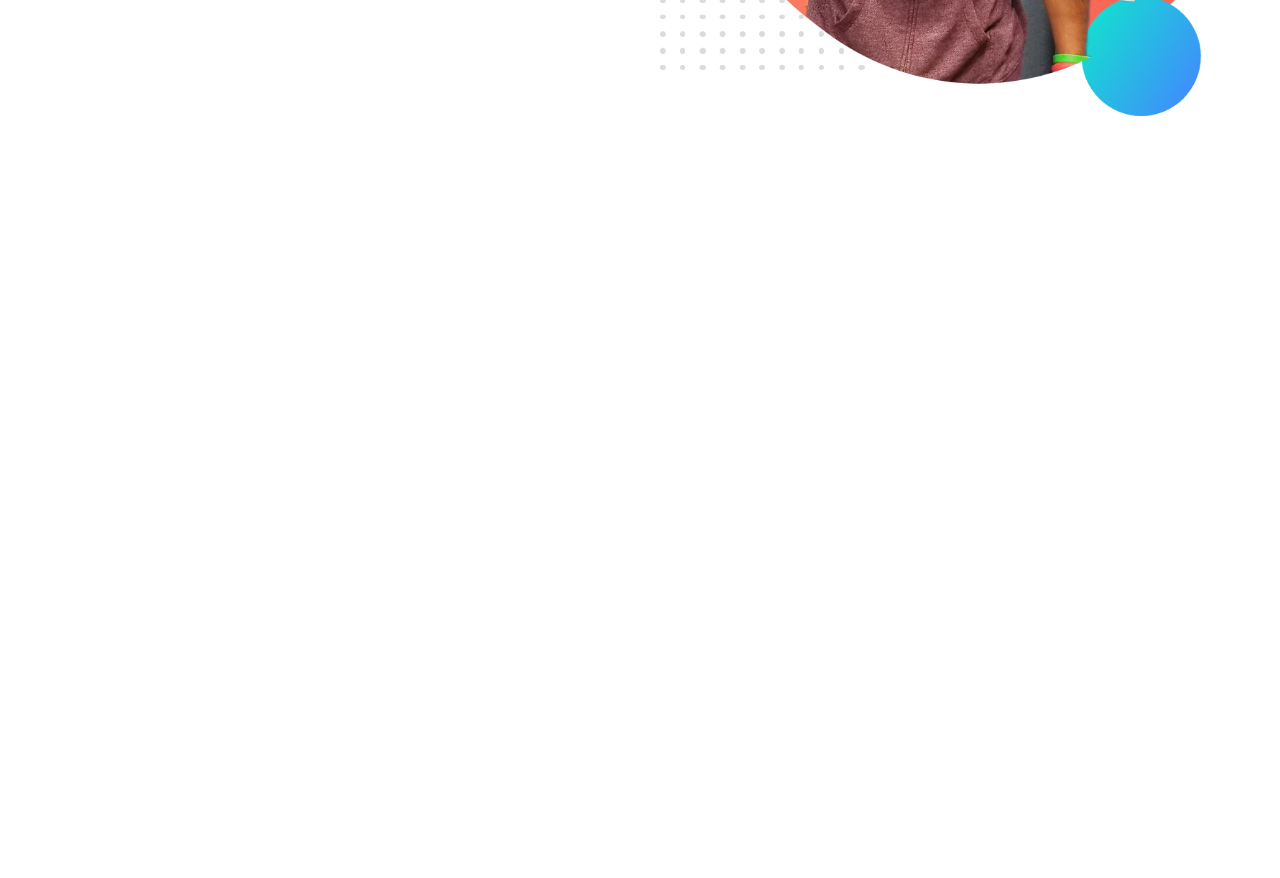
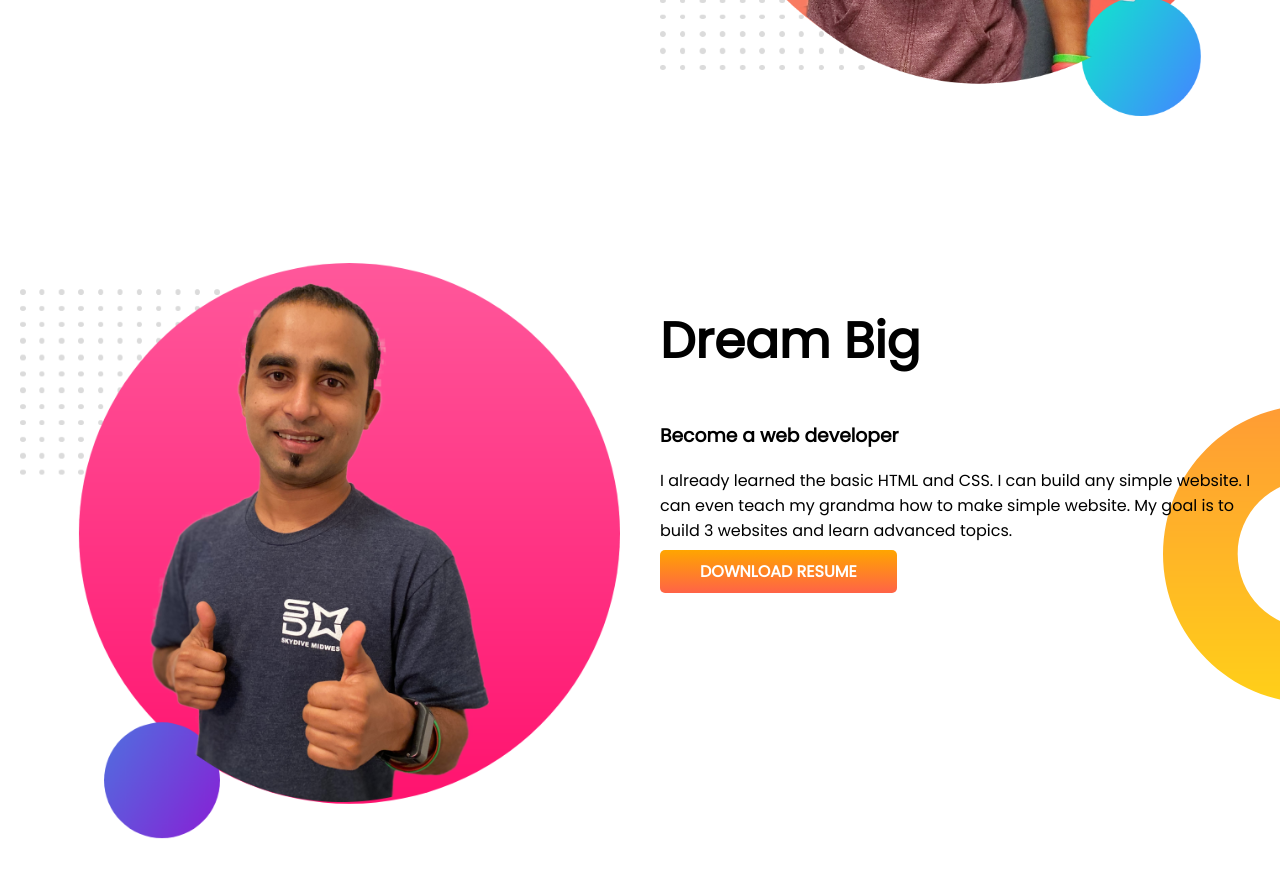
Before and after one commit to AlveeGit/portfolio, a plain HTML site: page index.html in a window 1280 px wide. Shown: the part 500-1378 px from the top of the page. Before the commit the page ends 800 px from the top, so only its background shows below. Drawn offline with Linux system fonts and the light colour scheme.

Commit message:
dream added

```diff
--- a/index.html
+++ b/index.html
@@ -25,5 +25,19 @@
         </div>
     </section>
 
+    <section class="dream">
+        <div class="half-width">
+            <img src="images/jhankar2.png" alt="">
+        </div>
+        <div class="half-width">
+            <h1>Dream Big</h1>
+            <h3>Become a web developer</h3>
+            <p>I already learned the basic HTML and CSS. I can build any simple website. I can even teach my grandma how to make simple website. My goal is to build 3 websites and learn advanced topics.</p>
+            <a class="link-button" target="_blank" href="https://www.google.com/">DOWNLOAD RESUME</a>
+        </div>
+
+
+    </section>
+
 </body>
 </html>
--- a/style.css
+++ b/style.css
@@ -12,6 +12,7 @@ h1{
 }
 section{
     display: flex;
+    margin-bottom: 100px;
 }
 
 .half-width{
@@ -36,3 +37,10 @@ section{
     background-image:url(images/top-banner.png) ;
     background-repeat: no-repeat;
 }
+
+.dream{
+    background-image: url(images/dream-bg.png);
+    background-repeat: no-repeat;
+    background-position: right;
+
+}
```
